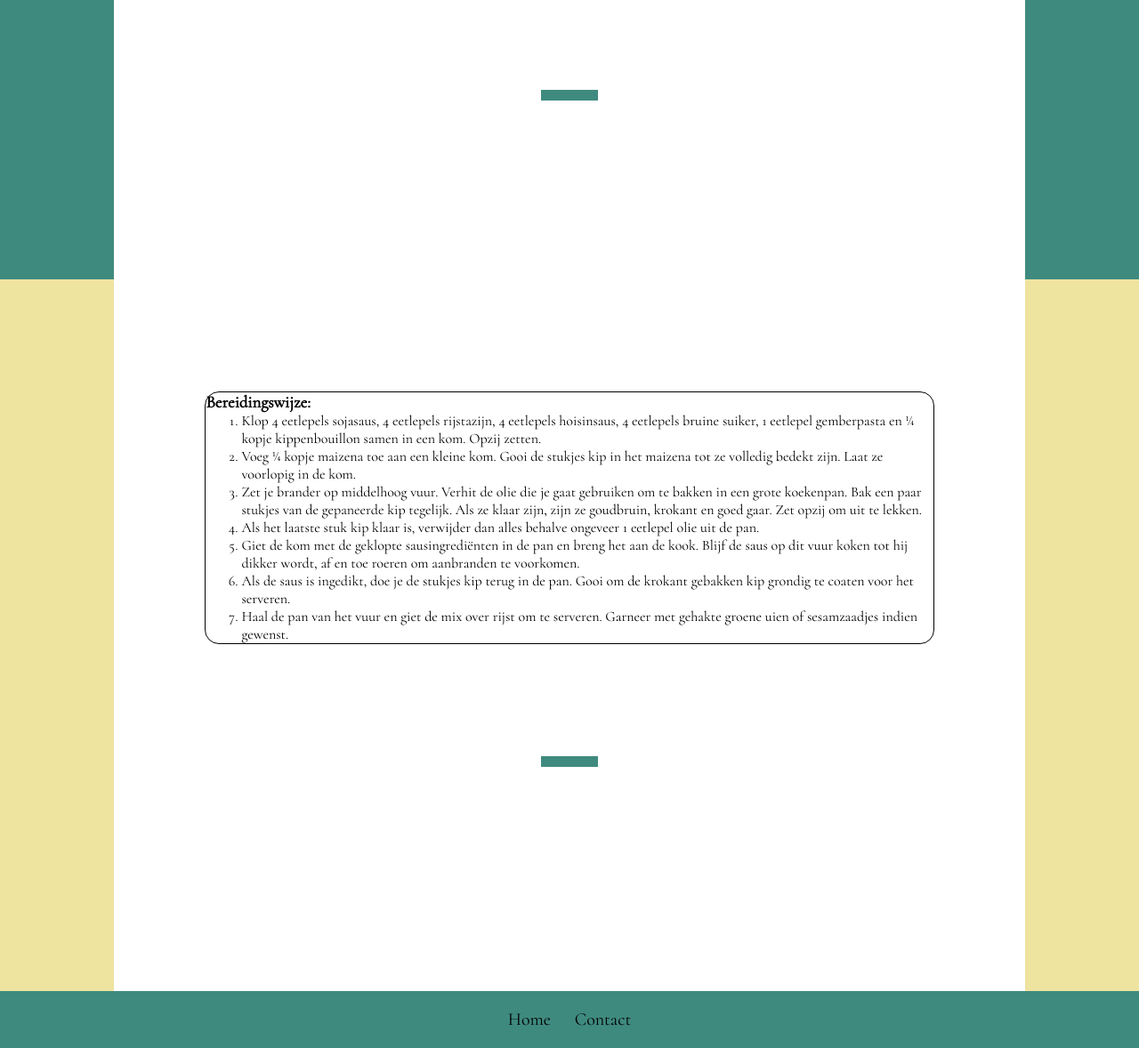
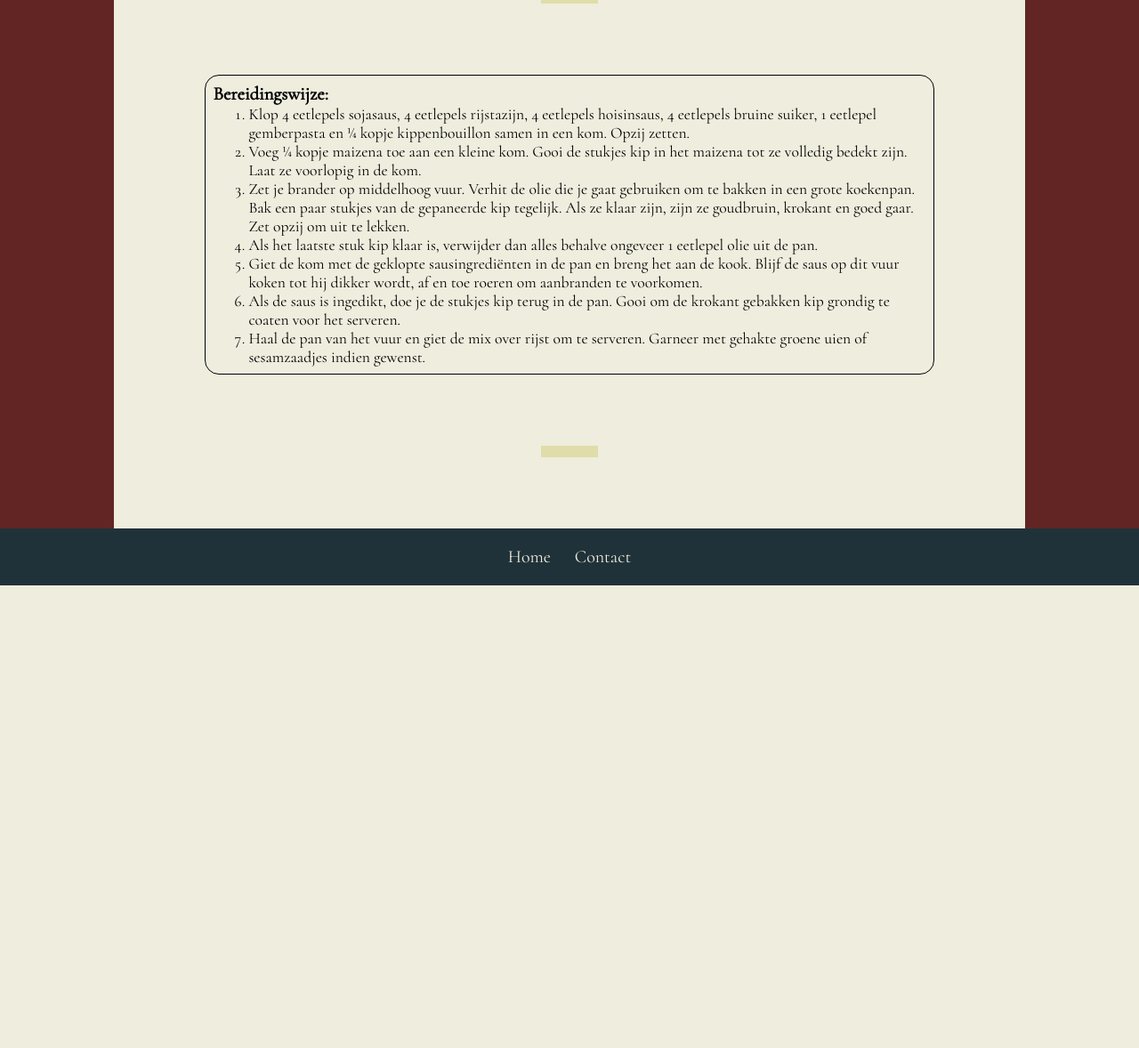
Before and after one commit to TRuijgers/Receptenboek, a PHP site: page /recept.php in a window 1280 px wide. Shown: the part 1350-2528 px from the top of the page at 89% size. After the commit the page ends 2008 px from the top, so only its background shows below. Run offline with PHP 8.4, Linux system fonts and the light colour scheme.

Commit message:
Styling recipe page

```diff
--- a/css/recept/_recept.scss
+++ b/css/recept/_recept.scss
@@ -1,21 +1,29 @@
-$black: #151515;
-$teal: #3F8A7F;
-$green: #989F66;
-$yellow: #EFE3A0;
-$white: #FFFFFF;
+$black: #141E27;
+$blue: #203239;
+$red: rgb(98, 37, 36);
+$brown: #9f9466;
+$yellow: #E0DDAA;
+$white: #EEEDDE;
 
 main {
     section:nth-of-type(1) {
-        background-color: $green;
         min-height: fit-content;
         > div {
             width: 80%;
             position: relative;
+            min-height: auto;
+            div {
+                display: flex;
+                justify-content: center;
+                align-items: center;
+                width: 100%;
                 background-image: url(https://stripedspatula.com/wp-content/uploads/2019/01/general-tsos-chicken-social.jpg);
                 background-size: contain;
                 background-repeat: no-repeat;
                 background-position: center center;
+                height: 39.9rem;
                 h2 {
+                    color: $white;
                     position: absolute;
                     margin-left: auto;
                     margin-right: auto;
@@ -23,11 +31,13 @@ main {
                     font-family: 'Cormorant', serif;
                     font-size: 2.4rem;
                     width: 100%;
+                    text-shadow: 1px 1px $black;
+                    margin-bottom: 200px;
+                }
             }
         }
     }
     section:nth-of-type(2) {
-        background-color: $teal;
         flex-flow: column;
         > div {
             > div {
@@ -71,7 +81,6 @@ main {
         }
     }
     section:nth-of-type(3) {
-        background-color: $yellow;
         > div {
             > div {
                 align-self: center;
@@ -80,6 +89,8 @@ main {
                 flex-flow: column nowrap;
                 border-radius: 1rem;
                 border: 1px solid black;
+                font-size: 1.1rem;
+                padding: 0.5rem;
                 width: 80%;
                 margin-left: auto;
                 margin-right: auto;
@@ -87,15 +98,14 @@ main {
         }
     }
     section {
+        background-color: $red;
         display: flex;
-        min-height: 100vh;
         > div {
             background-color: $white;
             margin-left: auto;
             margin-right: auto;
             width: 80%;
             display: flex;
-            min-height: 100vh;
             flex-flow: row wrap;
             justify-content: center;
         }
@@ -104,8 +114,7 @@ main {
         flex: 0 0 4rem;
         display: block;
         height: 0.8rem;
-        background-color: $teal;
-        margin-left: 30rem;
-        margin-right: 30rem;
+        background-color: $yellow;
+        margin: 5rem 30rem;
     }
 }
--- a/css/recept/styles.css
+++ b/css/recept/styles.css
@@ -1,5 +1,4 @@
 main section:nth-of-type(1) {
-  background-color: #989F66;
   min-height: -webkit-fit-content;
   min-height: -moz-fit-content;
   min-height: fit-content;
@@ -7,12 +6,21 @@ main section:nth-of-type(1) {
 main section:nth-of-type(1) > div {
   width: 80%;
   position: relative;
+  min-height: auto;
+}
+main section:nth-of-type(1) > div div {
+  display: flex;
+  justify-content: center;
+  align-items: center;
+  width: 100%;
   background-image: url(https://stripedspatula.com/wp-content/uploads/2019/01/general-tsos-chicken-social.jpg);
   background-size: contain;
   background-repeat: no-repeat;
   background-position: center center;
+  height: 39.9rem;
 }
-main section:nth-of-type(1) > div h2 {
+main section:nth-of-type(1) > div div h2 {
+  color: #EEEDDE;
   position: absolute;
   margin-left: auto;
   margin-right: auto;
@@ -20,9 +28,10 @@ main section:nth-of-type(1) > div h2 {
   font-family: "Cormorant", serif;
   font-size: 2.4rem;
   width: 100%;
+  text-shadow: 1px 1px #141E27;
+  margin-bottom: 200px;
 }
 main section:nth-of-type(2) {
-  background-color: #3F8A7F;
   flex-flow: column;
 }
 main section:nth-of-type(2) > div > div {
@@ -63,9 +72,6 @@ main section:nth-of-type(2) > div > div div span {
   border: 0.5px solid black;
   border-radius: 50%;
 }
-main section:nth-of-type(3) {
-  background-color: #EFE3A0;
-}
 main section:nth-of-type(3) > div > div {
   align-self: center;
   display: flex;
@@ -73,21 +79,22 @@ main section:nth-of-type(3) > div > div {
   flex-flow: column nowrap;
   border-radius: 1rem;
   border: 1px solid black;
+  font-size: 1.1rem;
+  padding: 0.5rem;
   width: 80%;
   margin-left: auto;
   margin-right: auto;
 }
 main section {
+  background-color: rgb(98, 37, 36);
   display: flex;
-  min-height: 100vh;
 }
 main section > div {
-  background-color: #FFFFFF;
+  background-color: #EEEDDE;
   margin-left: auto;
   margin-right: auto;
   width: 80%;
   display: flex;
-  min-height: 100vh;
   flex-flow: row wrap;
   justify-content: center;
 }
@@ -95,9 +102,8 @@ main .section-separator {
   flex: 0 0 4rem;
   display: block;
   height: 0.8rem;
-  background-color: #3F8A7F;
-  margin-left: 30rem;
-  margin-right: 30rem;
+  background-color: #E0DDAA;
+  margin: 5rem 30rem;
 }
 
 body {
@@ -108,8 +114,8 @@ header {
   display: flex;
   justify-content: space-between;
   height: 4rem;
-  background-color: #151515;
-  color: #FFFFFF;
+  background-color: #141E27;
+  color: #EEEDDE;
 }
 header h1 {
   margin-top: 0.8rem;
@@ -123,12 +129,13 @@ header > div {
 }
 header > div div {
   font-size: 20px;
-  color: #FFFFFF;
+  color: #EEEDDE;
   margin: 1rem;
 }
 
 footer {
-  background-color: #3F8A7F;
+  background-color: #203239;
+  color: #EEEDDE;
   height: 4rem;
   display: flex;
   justify-content: center;
--- a/recept.php
+++ b/recept.php
@@ -27,9 +27,12 @@
     <main>
         <section id="section1">
             <div>
-                <h2>
-                    General Tso's Chicken
-                </h2>
+                <div>
+                    <h2>
+                        General Tso's Chicken
+                    </h2>
+                </div>
+                <span class="section-separator"></span>
             </div>
         </section>
         <section id="section2">
```
Also changed, not shown: css/_base.scss (+7 -6 lines), css/home/styles.css (+5 -4 lines), 2 other files. Lines whose indentation alone changed are shown as unchanged.
